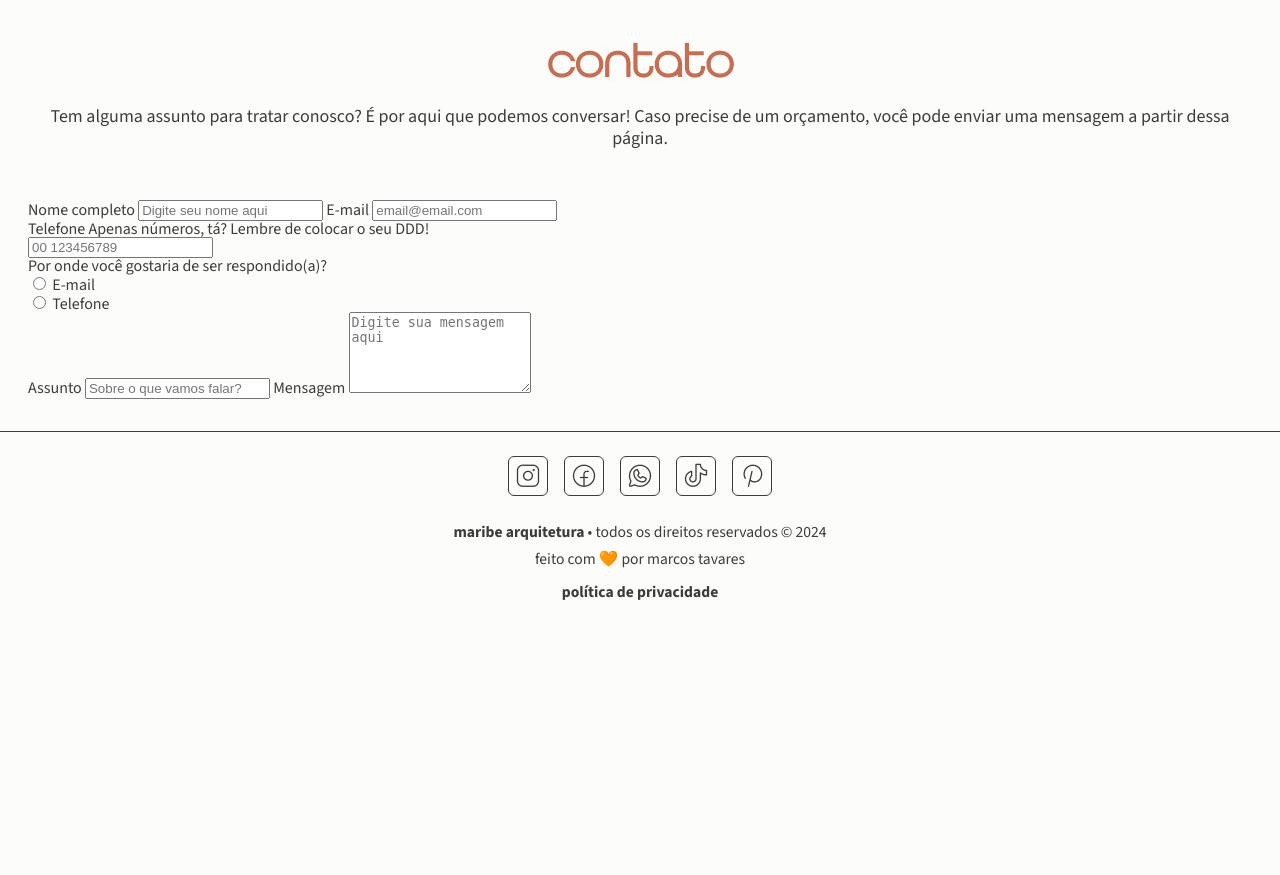
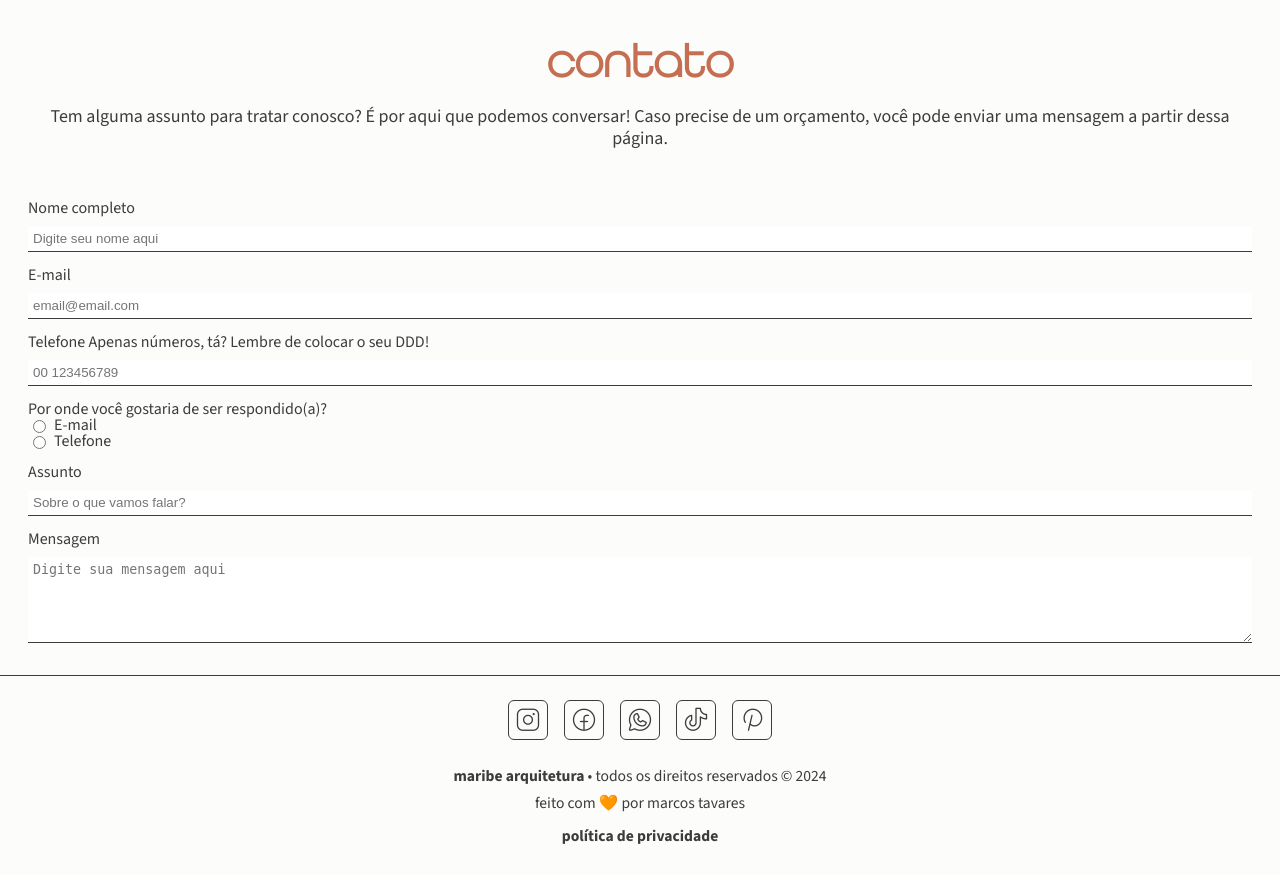
Before and after one commit to mjtavrs/maribe-development, a PHP site: page /contato.html in a window 1280 px wide. Shown: the part 290-1165 px from the top of the page. Before the commit the page ends 890 px from the top, so only its background shows below. Run offline with PHP 8.4, Linux system fonts and the light colour scheme; style sheets or scripts are compiled from the project's sources.

Commit message:
feat: Begin the code for the forms.scss

```diff
--- a/styles/shared/forms.css
+++ b/styles/shared/forms.css
@@ -1 +1,22 @@
-/*# sourceMappingURL=forms.css.map */
+body main form {
+  display: flex;
+  flex-direction: column;
+  gap: 15px;
+}
+body main form label {
+  display: flex;
+  flex-direction: column;
+  gap: 10px;
+}
+body main form label input, body main form label textarea {
+  border: none;
+  border-bottom: 1px solid #3c3c3b;
+  padding: 5px;
+}
+body main form label input:focus, body main form label textarea:focus {
+  box-shadow: 0px 0px 5px 2px rgb(197, 110, 81);
+}
+body main form fieldset div {
+  display: flex;
+  gap: 5px;
+}/*# sourceMappingURL=forms.css.map */
--- a/styles/shared/forms.scss
+++ b/styles/shared/forms.scss
@@ -1 +1,36 @@
 @import "./colors";
+
+body {
+    main {
+        form {
+            display: flex;
+            flex-direction: column;
+            gap: 15px;
+
+            label {
+                display: flex;
+                flex-direction: column;
+                gap: 10px;
+
+                input, textarea {
+                    border: none;
+                    border-bottom: 1px solid $cinzaElegante;
+                    padding: 5px;
+                }
+
+                input:focus, textarea:focus {
+                    -webkit-box-shadow: 0px 0px 5px 2px rgba(197, 110, 81, 1);
+                    -moz-box-shadow: 0px 0px 5px 2px rgba(197, 110, 81, 1);
+                    box-shadow: 0px 0px 5px 2px rgba(197, 110, 81, 1);
+                }
+            }
+
+            fieldset {
+                div {
+                    display: flex;
+                    gap: 5px;
+                }
+            }
+        }
+    }
+}
```
Also changed, not shown: 1 other file.
